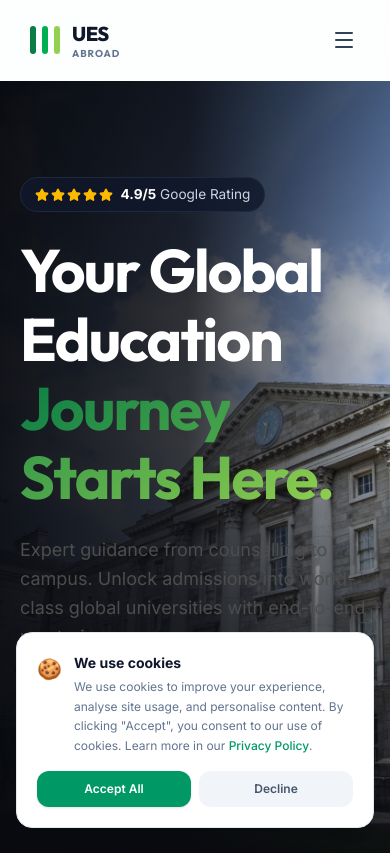
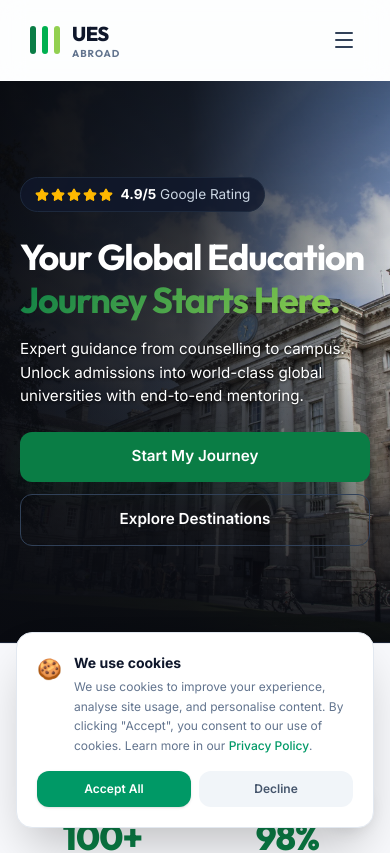
Before and after one commit to Athulkvs04/ues_abroad, a Next.js app: page / in a window 390 px wide. Shown: the top 853 px of the page. Built offline with nearby package versions, Linux system fonts and the light colour scheme.

Commit message:
fix: enhance hero subtitle and button contrast on mobile and desktop

```diff
--- a/src/app/prototype.css
+++ b/src/app/prototype.css
@@ -264,7 +264,7 @@ h1, h2, h3, h4, h5, h6 {
 }
 .hero-details p {
     font-size: 1.125rem;
-    color: var(--text-secondary);
+    color: #ffffff;
     line-height: 1.6;
     margin-bottom: 2.5rem;
 }
@@ -1479,6 +1479,30 @@ h1, h2, h3, h4, h5, h6 {
     }
 }
 @media (max-width: 640px) {
+    .hero-details h1 {
+        font-size: 2.25rem !important;
+        line-height: 1.18 !important;
+        margin-bottom: 1rem !important;
+    }
+    .hero-details p {
+        font-size: 0.95rem !important;
+        line-height: 1.55 !important;
+        margin-bottom: 1.5rem !important;
+        color: #f8fafc !important;
+        text-shadow: 0 1px 3px rgba(0, 0, 0, 0.8) !important;
+    }
+    .hero-button-row {
+        flex-direction: column !important;
+        width: 100% !important;
+        gap: 0.75rem !important;
+    }
+    .hero-button-row .btn-primary-glow,
+    .hero-button-row .btn-secondary-glow {
+        width: 100% !important;
+        text-align: center !important;
+        justify-content: center !important;
+        padding: 0.85rem 1.25rem !important;
+    }
     .destinations-grid, .university-cards-grid, .seminars-cards-grid, .resources-grid-layout, .blogs-grid-layout, .admin-stats-strip, .timeline-grid-board, .admin-kanban-board-layout, .footer-grid-layout {
         grid-template-columns: 1fr;
     }
--- a/src/components/home/HeroSection.tsx
+++ b/src/components/home/HeroSection.tsx
@@ -48,7 +48,7 @@ export function HeroSection({ onOpenConsultModal }: HeroSectionProps) {
             Your Global Education <br />
             <span className="accent-text">Journey Starts Here.</span>
           </h1>
-          <p className="text-slate-300 max-w-xl">
+          <p className="!text-white max-w-xl text-base sm:text-lg leading-relaxed">
             Expert guidance from counselling to campus. Unlock admissions into world-class global universities with end-to-end mentoring.
           </p>
           <div className="hero-button-row">
```
Also changed, not shown: 1 other file (tests, documents, lock files or other folders).
